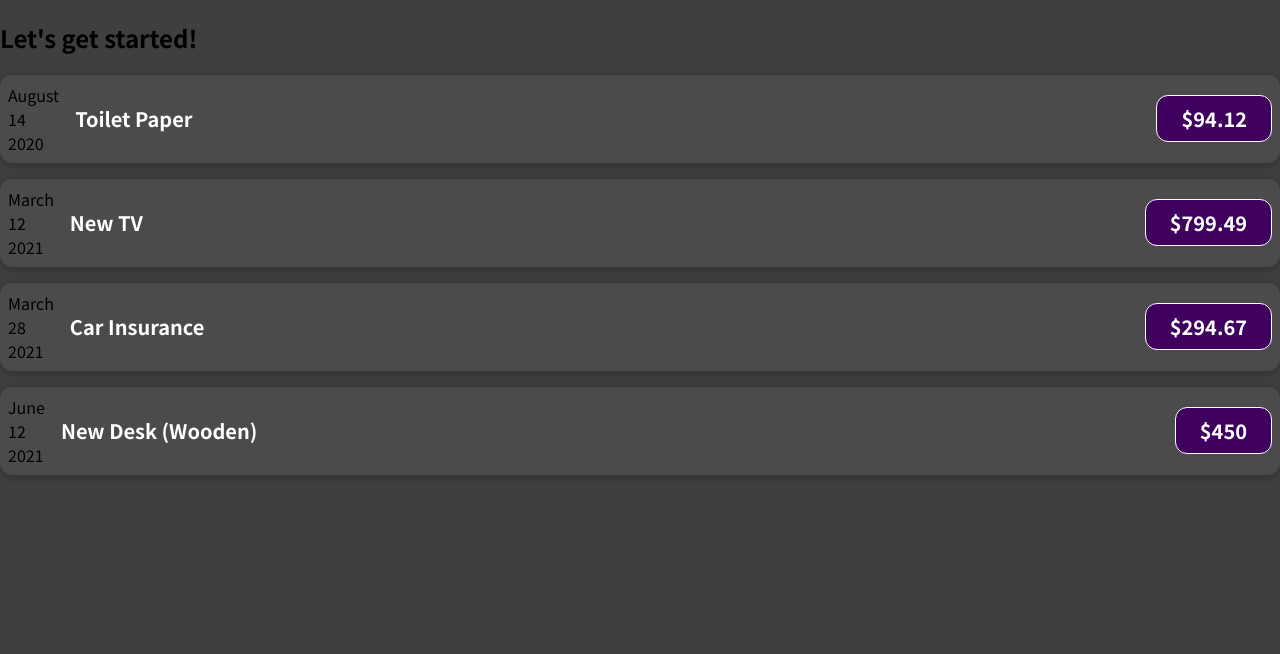
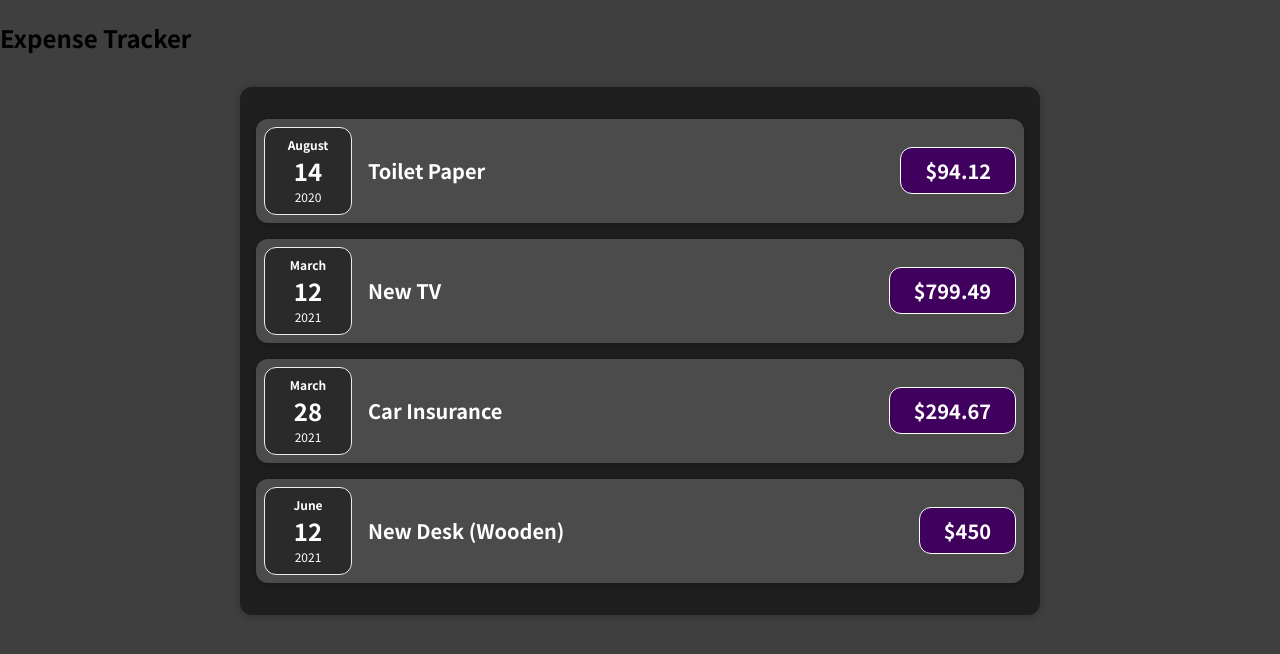
Before and after one commit to surajgopal85/react_fundamentals, a React (Create React App) app: page / in a window 1280 px wide. Shown: the top 654 px of the page. Built offline with nearby package versions, Linux system fonts and the light colour scheme.

Commit message:
added ExpenseDate, Expenses components & styling --- refactored into multiple components

```diff
--- a/src/App.jsx
+++ b/src/App.jsx
@@ -1,4 +1,4 @@
-import ExpenseItem from "./components/ExpenseItem";
+import Expenses from "./components/Expenses";
 
 const App = () => {
   const expenses = [
@@ -27,23 +27,8 @@
   ];
   return (
     <div>
-      <h2>Let's get started!</h2>
-      <ExpenseItem
-      title={expenses[0].title}
-      amount={expenses[0].amount}
-      date={expenses[0].date}/>
-      <ExpenseItem
-      title={expenses[1].title}
-      amount={expenses[1].amount}
-      date={expenses[1].date}/>
-      <ExpenseItem
-      title={expenses[2].title}
-      amount={expenses[2].amount}
-      date={expenses[2].date}/>
-      <ExpenseItem
-      title={expenses[3].title}
-      amount={expenses[3].amount}
-      date={expenses[3].date}/>
+      <h2>Expense Tracker</h2>
+      <Expenses items={expenses} />
     </div>
   );
 };
--- /dev/null
+++ b/src/components/ExpenseDate.jsx
@@ -0,0 +1,17 @@
+import React from 'react';
+import '../styles/ExpenseDate.css';
+const ExpenseDate = (props) => {
+  const month = props.date.toLocaleString('en-US', { month: 'long'});
+  const day = props.date.toLocaleString('en-US', { day: '2-digit'});
+  const year = props.date.getFullYear();
+
+  return (
+    <div className='expense-date'>
+        <div className='expense-date__month'>{month}</div>
+        <div className='expense-date__day'>{day}</div>
+        <div className='expense-date__year'>{year}</div>
+    </div>
+  );
+}
+
+export default ExpenseDate;
--- a/src/components/ExpenseItem.jsx
+++ b/src/components/ExpenseItem.jsx
@@ -1,18 +1,12 @@
 import React from "react";
 import '../styles/ExpenseItem.css'
+import ExpenseDate from "./ExpenseDate";
 
 const ExpenseItem = (props) => {
-  const month = props.date.toLocaleString('en-US', { month: 'long'});
-  const day = props.date.toLocaleString('en-US', { day: '2-digit'});
-  const year = props.date.getFullYear();
 
   return (
     <div className="expense-item">
-      <div>
-        <div>{month}</div>
-        <div>{day}</div>
-        <div>{year}</div>
-      </div>
+      <ExpenseDate date={props.date}/>
       <div className="expense-item__description">
         <h2>{props.title}</h2>
         <div className="expense-item__price">${props.amount}</div>
--- /dev/null
+++ b/src/components/Expenses.jsx
@@ -0,0 +1,28 @@
+import React from 'react';
+import ExpenseItem from './ExpenseItem';
+import '../styles/Expenses.css';
+
+const Expenses = (props) => {
+  return (
+    <div className='expenses'>
+      <ExpenseItem
+      title={props.items[0].title}
+      amount={props.items[0].amount}
+      date={props.items[0].date}/>
+      <ExpenseItem
+      title={props.items[1].title}
+      amount={props.items[1].amount}
+      date={props.items[1].date}/>
+      <ExpenseItem
+      title={props.items[2].title}
+      amount={props.items[2].amount}
+      date={props.items[2].date}/>
+      <ExpenseItem
+      title={props.items[3].title}
+      amount={props.items[3].amount}
+      date={props.items[3].date}/>
+    </div>
+  )
+}
+
+export default Expenses;
--- /dev/null
+++ b/src/styles/ExpenseDate.css
@@ -0,0 +1,26 @@
+.expense-date {
+  display: flex;
+  flex-direction: column;
+  width: 5.5rem;
+  height: 5.5rem;
+  border: 1px solid #ececec;
+  background-color: #2a2a2a;
+  color: white;
+  border-radius: 12px;
+  align-items: center;
+  justify-content: center;
+}
+
+.expense-date__month {
+  font-size: 0.75rem;
+  font-weight: bold;
+}
+
+.expense-date__year {
+  font-size: 0.75rem;
+}
+
+.expense-date__day {
+  font-size: 1.5rem;
+  font-weight: bold;
+}
--- /dev/null
+++ b/src/styles/Expenses.css
@@ -0,0 +1,9 @@
+.expenses {
+  padding: 1rem;
+  background-color: rgb(31, 31, 31);
+  margin: 2rem auto;
+  width: 50rem;
+  max-width: 95%;
+  border-radius: 12px;
+  box-shadow: 0 1px 8px rgba(0, 0, 0, 0.25);
+}
```
